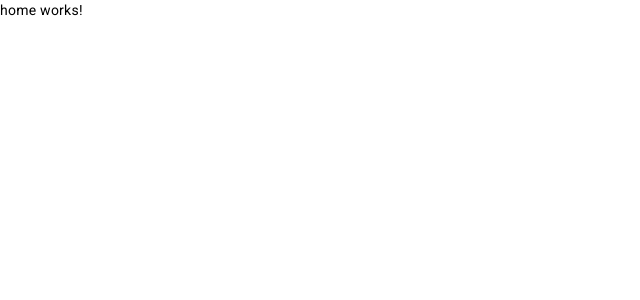
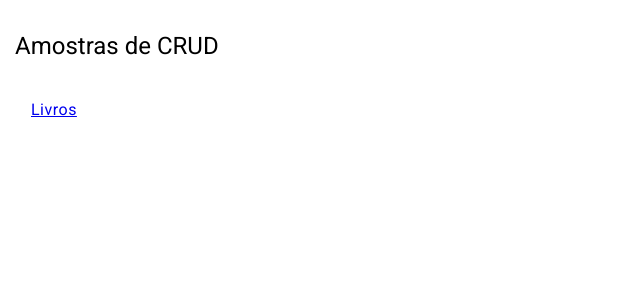
Before and after one commit to thifacco/sample-crud-angular, an Angular app: page / in a window 1280 px wide. Shown: the top 300 px of the page, without its empty margins (0-640 px from the left). Built offline with nearby package versions, Linux system fonts and the light colour scheme.

Commit message:
chore: estruturas das páginas

```diff
--- a/src/app/app.component.html
+++ b/src/app/app.component.html
@@ -17,4 +17,8 @@
 <!-- * * * * * * * * * * End of Placeholder * * * * * * * * * * * -->
 <!-- * * * * * * * * * * * * * * * * * * * * * * * * * * * * * * * -->
 
-<router-outlet></router-outlet>
+<main>
+   <div class="content">
+      <router-outlet></router-outlet>
+   </div>
+</main>
--- a/src/app/crud-simple/book/book.component.html
+++ b/src/app/crud-simple/book/book.component.html
@@ -1 +1 @@
-<p>book works!</p>
+<h1>Livros</h1>
--- a/src/app/home/home.component.html
+++ b/src/app/home/home.component.html
@@ -1 +1,7 @@
-<p>home works!</p>
+<h1>Amostras de CRUD</h1>
+
+<mat-list role="list">
+   <mat-list-item role="listitem">
+      <a [routerLink]="['/books']">Livros</a>
+   </mat-list-item>
+</mat-list>
--- a/src/app/home/home.module.ts
+++ b/src/app/home/home.module.ts
@@ -3,6 +3,7 @@ import { CommonModule } from '@angular/common';
 
 import { HomeRoutingModule } from './home-routing.module';
 import { HomeComponent } from './home.component';
+import { MatListModule } from '@angular/material/list';
 
 
 @NgModule({
@@ -11,7 +12,8 @@ import { HomeComponent } from './home.component';
   ],
   imports: [
     CommonModule,
-    HomeRoutingModule
+    HomeRoutingModule,
+    MatListModule
   ]
 })
 export class HomeModule { }
--- a/src/styles.scss
+++ b/src/styles.scss
@@ -1,4 +1,17 @@
 /* You can add global styles to this file, and also import other style files */
 
-html, body { height: 100%; }
-body { margin: 0; font-family: Roboto, "Helvetica Neue", sans-serif; }
+html,
+body {
+  height: 100%;
+}
+
+body {
+  margin: 0;
+  font-family: Roboto, "Helvetica Neue", sans-serif;
+}
+
+main {
+  .content {
+    padding: 30px 15px;
+  }
+}
```
